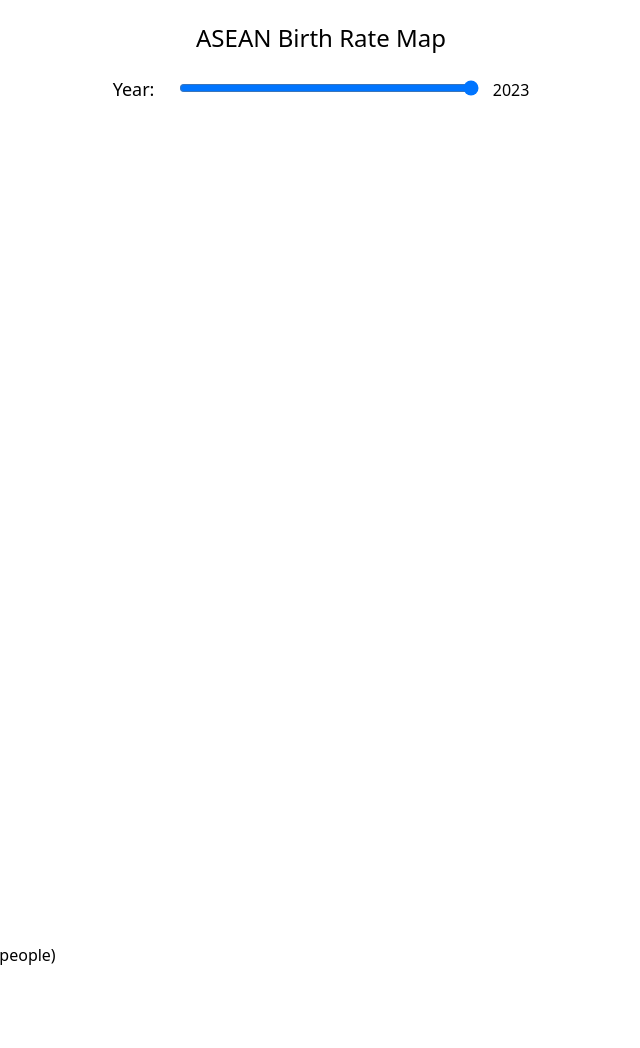
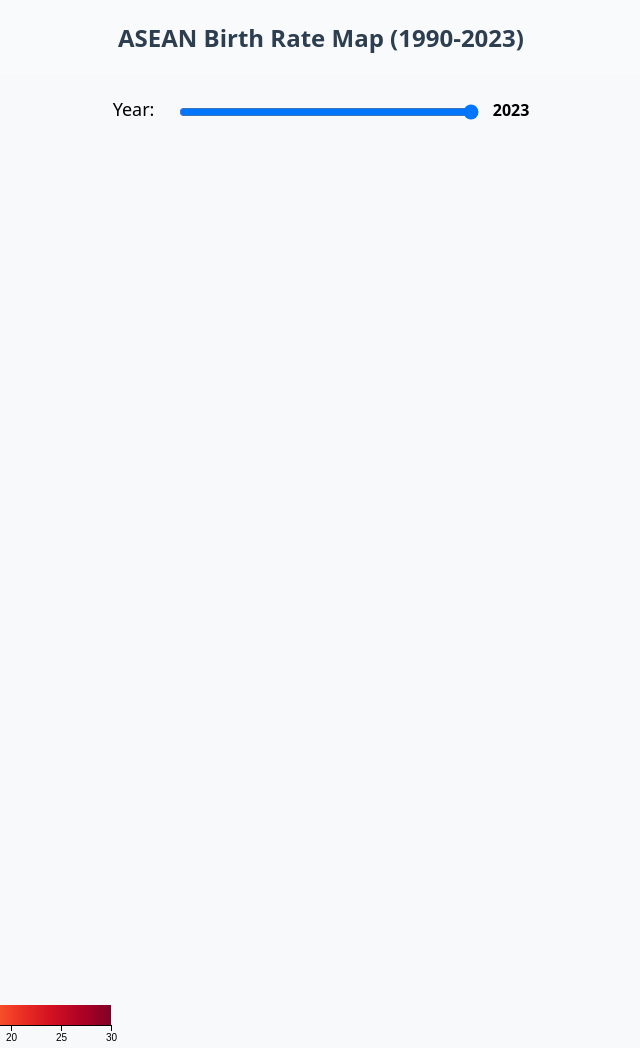
Before and after one commit to sharin-io/COS30045-DataVisualisation-Project, a plain HTML site: page html/BirthRate.html in a window 1280 px wide. Shown: the top 1048 px of the page, without its empty margins (319-959 px from the left). Drawn offline with nearby package versions, Linux system fonts and the light colour scheme; no server answers.

Commit message:
update BirthRate.html and BirthRate.js

```diff
--- a/html/BirthRate.html
+++ b/html/BirthRate.html
@@ -1,34 +1,40 @@
 <!DOCTYPE html>
 <html lang="en">
+
 <head>
     <meta charset="UTF-8">
     <meta name="viewport" content="width=device-width, initial-scale=1.0">
     <meta name="description"
-        content="ASEAN Health Visualization Dashboard exploring health metrics ,and demographic patterns across Southeast Asian nations">
-    <meta name="author" content=" YADANAR THEINT,SHIN THANT THI RI">
+        content="ASEAN Health Visualization Dashboard exploring health metrics and demographic patterns across Southeast Asian nations">
+    <meta name="author" content="YADANAR THEINT, SHIN THANT THI RI">
     <meta name="keywords" content="Data Visualisation, HTML, CSS, JavaScript" />
     <link href="https://cdnjs.cloudflare.com/ajax/libs/tailwindcss/2.2.19/tailwind.min.css" rel="stylesheet">
-
     <title>ASEAN Birth Rate Map</title>
-
     <script src="https://cdnjs.cloudflare.com/ajax/libs/d3/7.8.5/d3.min.js"></script>
     <script src="https://cdnjs.cloudflare.com/ajax/libs/topojson/3.0.2/topojson.min.js"></script>
+    <script src="https://d3js.org/d3.v7.min.js"></script>
     <style>
         .container {
-            max-width: 1000px;
+            max-width: 1200px;
             margin: 0 auto;
             padding: 20px;
         }
+
         .controls {
             margin-bottom: 20px;
             text-align: center;
         }
+
         .country {
-            stroke: #fff;
-            stroke-width: 0.5px;
             cursor: pointer;
             transition: fill 0.3s ease;
         }
+
+        .country.highlight {
+            stroke: #000;
+            stroke-width: 2px;
+        }
+
         #tooltip {
             position: absolute;
             background-color: white;
@@ -38,26 +44,34 @@
             pointer-events: none;
             font-size: 12px;
             opacity: 0;
-            box-shadow: 0 2px 4px rgba(0,0,0,0.1);
+            box-shadow: 0 2px 4px rgba(0, 0, 0, 0.1);
+            z-index: 1000;
         }
+
         .legend {
             margin-top: 20px;
             padding-right: 50px;
             text-align: left;
         }
+
         .year-label {
             font-size: 18px;
             margin-right: 10px;
         }
+
         #yearSlider {
             width: 300px;
             margin: 0 10px;
         }
+
         .title {
             text-align: center;
             font-size: 24px;
             margin-bottom: 20px;
+            color: #2C3E50;
+            font-weight: bold;
         }
+
         .error-message {
             color: red;
             text-align: center;
@@ -66,25 +80,59 @@
             border: 1px solid red;
             border-radius: 5px;
         }
+
+        /* ASEAN specific styles */
+        .country[data-id="702"] {
+            /* Singapore */
+            stroke-width: 1.5px !important;
+            z-index: 100;
+        }
+
+        .visualization-container {
+            background-color: #f8f9fa;
+            border-radius: 8px;
+            padding: 20px;
+            box-shadow: 0 4px 6px rgba(0, 0, 0, 0.1);
+        }
+
+        .controls input[type="range"] {
+            height: 8px;
+            border-radius: 4px;
+            background: #ddd;
+            outline: none;
+        }
+
+        .controls input[type="range"]::-webkit-slider-thumb {
+            -webkit-appearance: none;
+            width: 20px;
+            height: 20px;
+            border-radius: 50%;
+            background: #2C3E50;
+            cursor: pointer;
+        }
     </style>
 </head>
-<body>
+
+<body class="bg-gray-50">
     <div class="container">
-        <h1 class="title">ASEAN Birth Rate Map</h1>
+        <h1 class="title">ASEAN Birth Rate Map (1990-2023)</h1>
+        <div class="visualization-container">
             <div class="controls">
                 <span class="year-label">Year:</span>
                 <input type="range" id="yearSlider" min="1990" max="2023" value="2023" step="1">
-            <span id="yearDisplay">2023</span>
+                <span id="yearDisplay" class="font-semibold">2023</span>
             </div>
             <svg width="800" height="800"></svg>
             <div id="tooltip"></div>
             <div class="legend">
-            <div>Birth Rate (per 1,000 people)</div>
+                <div class="font-semibold mb-2">Birth Rate (per 1,000 people)</div>
                 <svg id="legendSvg" width="400" height="50"></svg>
+            </div>
         </div>
         <div id="error-container"></div>
     </div>
 
-    <script src="BirthRate.js"></script>
+    <script src="../script/BirthRate.js"></script>
 </body>
+
 </html>
--- a/script/BirthRate.js
+++ b/script/BirthRate.js
@@ -10,7 +10,7 @@
 
 const projection = d3.geoNaturalEarth1()
     .scale(380)
-            .center([115,-5])
+    .center([115, -5])
     .translate([width / 2, height / 2]);
 
 const path = d3.geoPath().projection(projection);
@@ -84,7 +84,7 @@
 }
 
 // Click on the SVG to zoom out to the initial state
-        svg.on("click", function(event) {
+svg.on("click", function (event) {
     if (lastClicked) {
         // Reset zoom if a region was clicked and now the map is clicked again
         svg.transition().duration(750)
@@ -97,7 +97,7 @@
 d3.json("https://raw.githubusercontent.com/holtzy/D3-graph-gallery/master/DATA/world.geojson")
     .then(worldData => {
         // After world map loads successfully, load CSV data
-                return d3.csv("birthrate.csv")
+        return d3.csv("../data/birthrate.csv")
             .then(birthData => {
                 // Process birth rate data
                 const birthRates = {};
```
Lines whose indentation alone changed are shown as unchanged.
